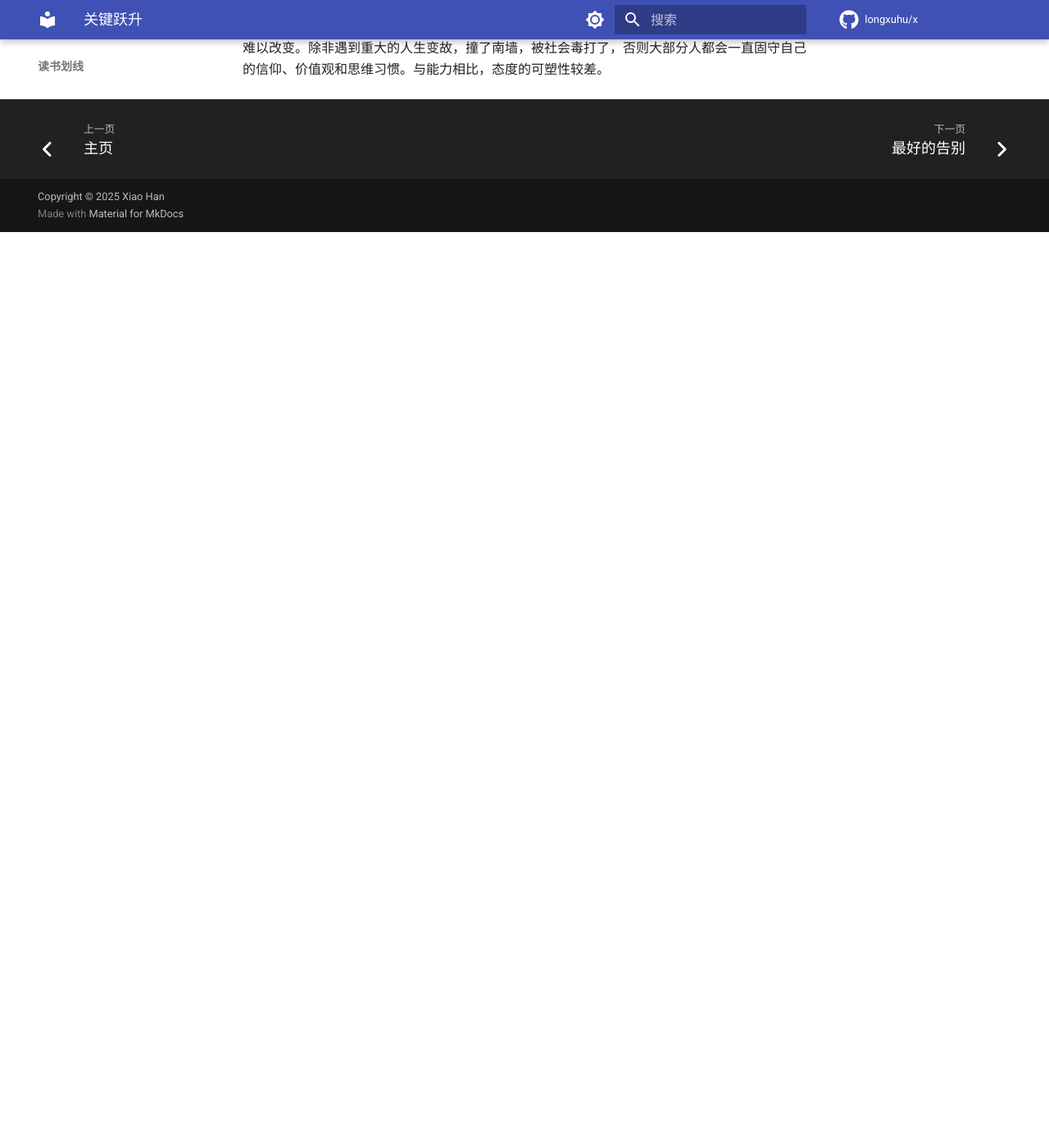
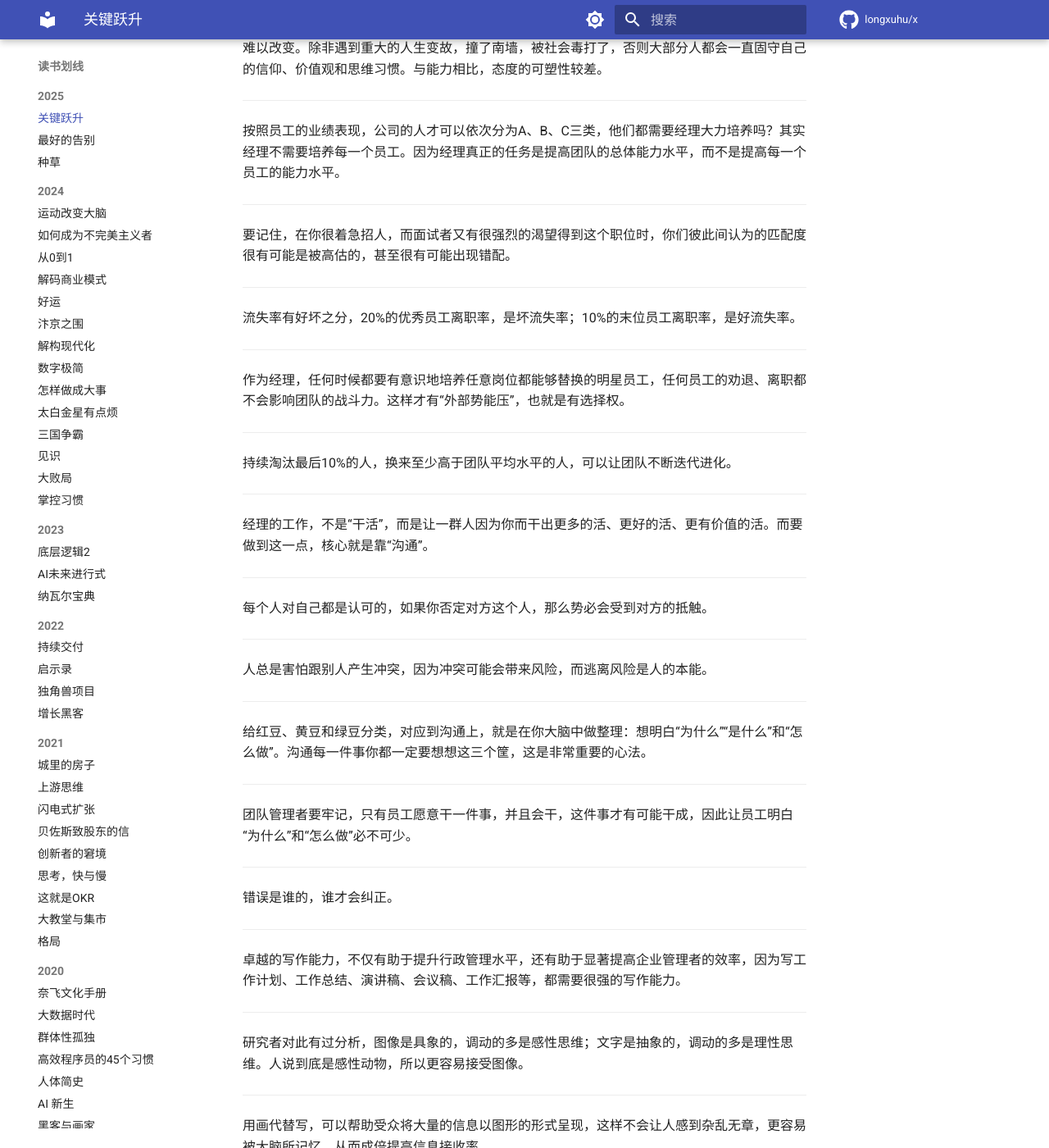
Before and after one commit to longxuhu/x, an MkDocs documentation site: the page built from docs/books/2025/a-critical-leap.md, in a window 1280 px wide and 1400 px high, scrolled down 3922 px. Shown: the whole window at 82% size. Built offline with MkDocs 1.6.1 and Material for MkDocs 9.7.7, drawn with Linux system fonts in a browser that asks for light colours; comment, search, counter and statistics services are not loaded; before the commit the page ends 4205 px from its top, so only the background shows below that; some of the changed text lies outside the part shown.

Commit message:
feat: 更新《关键跃升》文档，新增管理、沟通及工作方法等内容

```diff
--- a/docs/books/2025/a-critical-leap.md
+++ b/docs/books/2025/a-critical-leap.md
@@ -137,3 +137,91 @@
 ---
 
 人与人之间，当下的能力水平也许是有差别的，但是能力天花板的差异却不大。而且，大部分人离自己的能力天花板通常还很远。从这个角度来说，一个人只要态度好，能力就是可塑的。但是态度就不一样了，决定一个人态度的价值观、德行等是由过去的人生经历塑造的，一旦形成闭环，往往难以改变。除非遇到重大的人生变故，撞了南墙，被社会毒打了，否则大部分人都会一直固守自己的信仰、价值观和思维习惯。与能力相比，态度的可塑性较差。
+
+---
+
+按照员工的业绩表现，公司的人才可以依次分为A、B、C三类，他们都需要经理大力培养吗？其实经理不需要培养每一个员工。因为经理真正的任务是提高团队的总体能力水平，而不是提高每一个员工的能力水平。
+
+---
+
+要记住，在你很着急招人，而面试者又有很强烈的渴望得到这个职位时，你们彼此间认为的匹配度很有可能是被高估的，甚至很有可能出现错配。
+
+---
+
+流失率有好坏之分，20%的优秀员工离职率，是坏流失率；10%的末位员工离职率，是好流失率。
+
+---
+
+作为经理，任何时候都要有意识地培养任意岗位都能够替换的明星员工，任何员工的劝退、离职都不会影响团队的战斗力。这样才有“外部势能压”，也就是有选择权。
+
+---
+
+持续淘汰最后10%的人，换来至少高于团队平均水平的人，可以让团队不断迭代进化。
+
+---
+
+经理的工作，不是“干活”，而是让一群人因为你而干出更多的活、更好的活、更有价值的活。而要做到这一点，核心就是靠“沟通”。
+
+---
+
+每个人对自己都是认可的，如果你否定对方这个人，那么势必会受到对方的抵触。
+
+---
+
+人总是害怕跟别人产生冲突，因为冲突可能会带来风险，而逃离风险是人的本能。
+
+---
+
+给红豆、黄豆和绿豆分类，对应到沟通上，就是在你大脑中做整理：想明白“为什么”“是什么”和“怎么做”。沟通每一件事你都一定要想想这三个筐，这是非常重要的心法。
+
+---
+
+团队管理者要牢记，只有员工愿意干一件事，并且会干，这件事才有可能干成，因此让员工明白“为什么”和“怎么做”必不可少。
+
+---
+
+错误是谁的，谁才会纠正。
+
+---
+
+卓越的写作能力，不仅有助于提升行政管理水平，还有助于显著提高企业管理者的效率，因为写工作计划、工作总结、演讲稿、会议稿、工作汇报等，都需要很强的写作能力。
+
+---
+
+研究者对此有过分析，图像是具象的，调动的多是感性思维；文字是抽象的，调动的多是理性思维。人说到底是感性动物，所以更容易接受图像。
+
+---
+
+用画代替写，可以帮助受众将大量的信息以图形的形式呈现，这样不会让人感到杂乱无章，更容易被大脑所记忆，从而成倍提高信息接收率。
+
+---
+
+结构化表达
+
+---
+
+一场会议要想实现高效，要么结论足够有价值，要么时间成本足够低。
+
+---
+
+“这行不通”背后的心智模式是什么呢？除了想要证明自己更聪明、更有经验，还有一个原因是想要树立自己的权威，表明自己有精确的判断力和强大的否决力。这种说法最大的问题，是负面情绪会像瘟疫一样向四处蔓延，大家见到这种“聪明”老板，会自觉地躲开，退避三舍，不和他讨论。因为无论说什么，他最后都是一句话“这行不通”。而当他说出这句话时，就相当于在自己的办公室门口挂上了“请勿入内”的牌子，硬生生把人拒之门外。
+
+---
+
+有些事情我们必须做，尽管它很难。但难走的路，从不拥挤。
+
+---
+
+语言是穿越空间的沟通工具，文字是穿越时间的沟通工具。
+
+---
+
+流程，是让方法论穿越时间的沟通工具；制度，是让合规性穿越时间的沟通工具；价值观，是让决策力穿越时间的沟通工具。
+
+---
+
+所以记住，流程、制度、价值观的背后，其实是一种沟通机制。它们沟通的是什么？我们把今天优秀的方法、做事的边界、决策的依据，和未来的团队做了一次沟通，这是跨越时间的沟通。流程偏重于执行的方法，制度偏重于行为是否犯错，价值观偏重于决策是否偏离了方向。
+
+---
+
+每个员工和经理，都要知道流程、制度、价值观的底层逻辑，要懂得利用这些工具面对未来做沟通。
```
